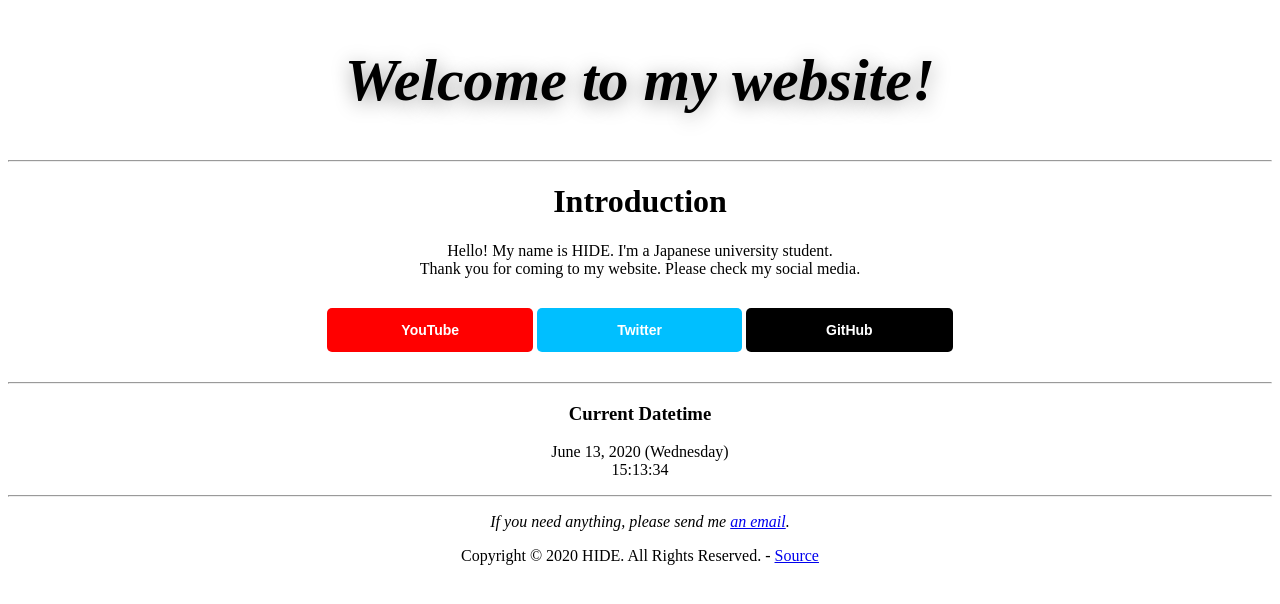
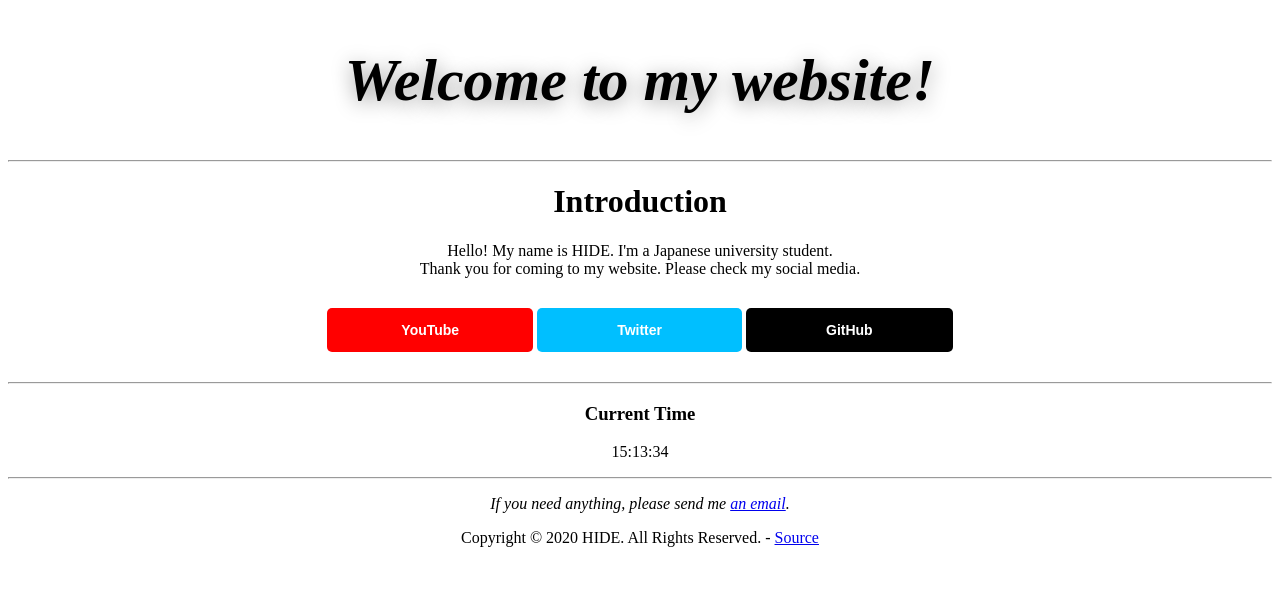
Before and after one commit to HIDE810/HIDE810.github.io, a Jekyll site: the page built from index.html, in a window 1280 px wide. Shown: the top 604 px of the page. Built offline with Jekyll 4.4.1, drawn with Linux system fonts in a browser that asks for light colours; part of the change alters nothing that is shown.

```diff
--- a/_includes/footer.html
+++ b/_includes/footer.html
@@ -1,4 +1,4 @@
-<h3>Current Datetime</h3>
+<h3>Current Time</h3>
 <p id="view_clock"></p>
 <hr>
 <address>
--- a/assets/js/time.js
+++ b/assets/js/time.js
@@ -13,17 +13,10 @@ function set2fig(num) {
 
 function getNow() {
 	var now = new Date();
-	var year = now.getFullYear();
-	var mon = now.getMonth()+1;
-	var day = now.getDate();
 	var hour = set2fig(now.getHours());
 	var min = set2fig(now.getMinutes());
 	var sec = set2fig(now.getSeconds());
-    var dayOfWeek = now.getDay();
 
-    var monStr = ["January", "February", "March", "April", "May", "June", "July", "August", "September", "October", "November", "December"][mon];
-    var dayOfWeekStr = ["Sunday", "Monday", "Tuesday", "Wednesday", "Thursday", "Friday", "Saturday"][dayOfWeek];
-
-	var s = monStr + " " + day + ", " + year + " (" + dayOfWeekStr + ")<br>" + hour + ":" + min + ":" + sec;
+	var s = hour + ":" + min + ":" + sec;
 	return s;
 }
```
